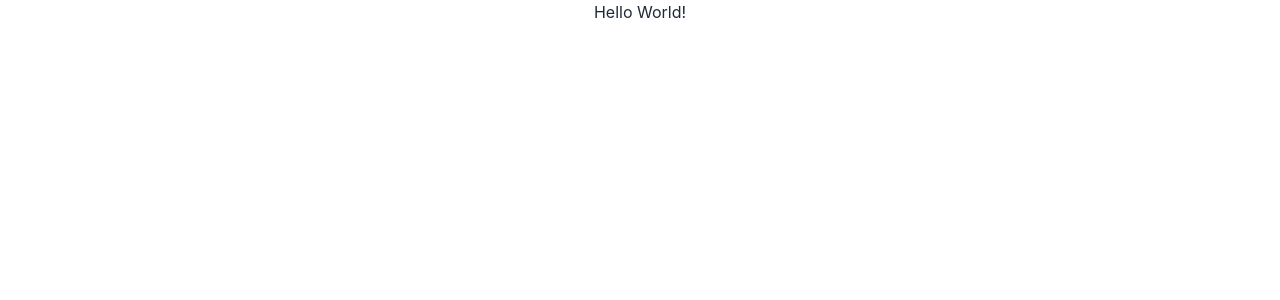
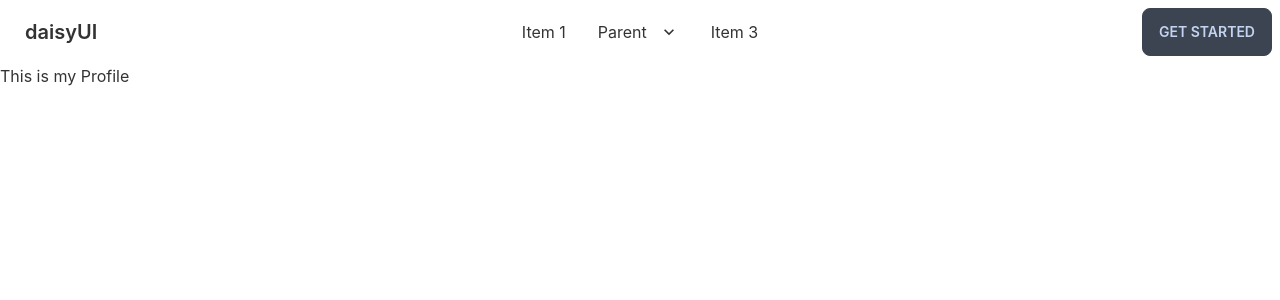
Before and after one commit to MAHossain1/perfect-garden-tools, a React (Create React App) app: page /myprofile in a window 1280 px wide. Shown: the top 300 px of the page. Built offline with nearby package versions, Linux system fonts and the light colour scheme.

Commit message:
react router and navbar added

```diff
--- a/src/App.js
+++ b/src/App.js
@@ -1,9 +1,17 @@
+import { Route, Routes } from "react-router-dom";
 import "./App.css";
+import Home from "./pages/Home/Home";
+import MyProfile from "./pages/MyProfile/MyProfile";
+import Navbar from "./pages/Shared/Navbar";
 
 function App() {
   return (
-    <div className="App">
-      <h1>Hello World!</h1>
+    <div>
+      <Navbar></Navbar>
+      <Routes>
+        <Route path="/" element={<Home />} />
+        <Route path="myprofile" element={<MyProfile />} />
+      </Routes>
     </div>
   );
 }
--- a/src/index.js
+++ b/src/index.js
@@ -1,13 +1,16 @@
-import React from 'react';
-import ReactDOM from 'react-dom/client';
-import './index.css';
-import App from './App';
-import reportWebVitals from './reportWebVitals';
+import React from "react";
+import ReactDOM from "react-dom/client";
+import "./index.css";
+import App from "./App";
+import reportWebVitals from "./reportWebVitals";
+import { BrowserRouter } from "react-router-dom";
 
-const root = ReactDOM.createRoot(document.getElementById('root'));
+const root = ReactDOM.createRoot(document.getElementById("root"));
 root.render(
   <React.StrictMode>
-    <App />
+    <BrowserRouter>
+      <App />
+    </BrowserRouter>
   </React.StrictMode>
 );
 
--- /dev/null
+++ b/src/pages/Home/Home.js
@@ -0,0 +1,11 @@
+import React from "react";
+
+const Home = () => {
+  return (
+    <div>
+      <h1>This is Home</h1>
+    </div>
+  );
+};
+
+export default Home;
--- /dev/null
+++ b/src/pages/MyProfile/MyProfile.js
@@ -0,0 +1,11 @@
+import React from "react";
+
+const MyProfile = () => {
+  return (
+    <div>
+      <h2>This is my Profile</h2>
+    </div>
+  );
+};
+
+export default MyProfile;
--- /dev/null
+++ b/src/pages/Shared/Navbar.js
@@ -0,0 +1,99 @@
+import React from "react";
+
+const Navbar = () => {
+  return (
+    <div class="navbar bg-base-100">
+      <div class="navbar-start">
+        <div class="dropdown">
+          <label tabindex="0" class="btn btn-ghost lg:hidden">
+            <svg
+              xmlns="http://www.w3.org/2000/svg"
+              class="h-5 w-5"
+              fill="none"
+              viewBox="0 0 24 24"
+              stroke="currentColor"
+            >
+              <path
+                stroke-linecap="round"
+                stroke-linejoin="round"
+                stroke-width="2"
+                d="M4 6h16M4 12h8m-8 6h16"
+              />
+            </svg>
+          </label>
+          <ul
+            tabindex="0"
+            class="menu menu-compact dropdown-content mt-3 p-2 shadow bg-base-100 rounded-box w-52"
+          >
+            <li>
+              <a>Item 1</a>
+            </li>
+            <li tabindex="0">
+              <a class="justify-between">
+                Parent
+                <svg
+                  class="fill-current"
+                  xmlns="http://www.w3.org/2000/svg"
+                  width="24"
+                  height="24"
+                  viewBox="0 0 24 24"
+                >
+                  <path d="M8.59,16.58L13.17,12L8.59,7.41L10,6L16,12L10,18L8.59,16.58Z" />
+                </svg>
+              </a>
+              <ul class="p-2">
+                <li>
+                  <a>Submenu 1</a>
+                </li>
+                <li>
+                  <a>Submenu 2</a>
+                </li>
+              </ul>
+            </li>
+            <li>
+              <a>Item 3</a>
+            </li>
+          </ul>
+        </div>
+        <a class="btn btn-ghost normal-case text-xl">daisyUI</a>
+      </div>
+      <div class="navbar-center hidden lg:flex">
+        <ul class="menu menu-horizontal p-0">
+          <li>
+            <a>Item 1</a>
+          </li>
+          <li tabindex="0">
+            <a>
+              Parent
+              <svg
+                class="fill-current"
+                xmlns="http://www.w3.org/2000/svg"
+                width="20"
+                height="20"
+                viewBox="0 0 24 24"
+              >
+                <path d="M7.41,8.58L12,13.17L16.59,8.58L18,10L12,16L6,10L7.41,8.58Z" />
+              </svg>
+            </a>
+            <ul class="p-2">
+              <li>
+                <a>Submenu 1</a>
+              </li>
+              <li>
+                <a>Submenu 2</a>
+              </li>
+            </ul>
+          </li>
+          <li>
+            <a>Item 3</a>
+          </li>
+        </ul>
+      </div>
+      <div class="navbar-end">
+        <a class="btn">Get started</a>
+      </div>
+    </div>
+  );
+};
+
+export default Navbar;
--- a/tailwind.config.js
+++ b/tailwind.config.js
@@ -3,5 +3,20 @@
   theme: {
     extend: {},
   },
+  daisyui: {
+    themes: [
+      {
+        gardentheme: {
+          primary: "#1fa139",
+          secondary: "#09e034",
+          accent: "#a1d1ab",
+          neutral: "#3d4451",
+          "base-100": "#ffffff",
+        },
+      },
+      "dark",
+      "cupcake",
+    ],
+  },
   plugins: [require("daisyui")],
 };
```
